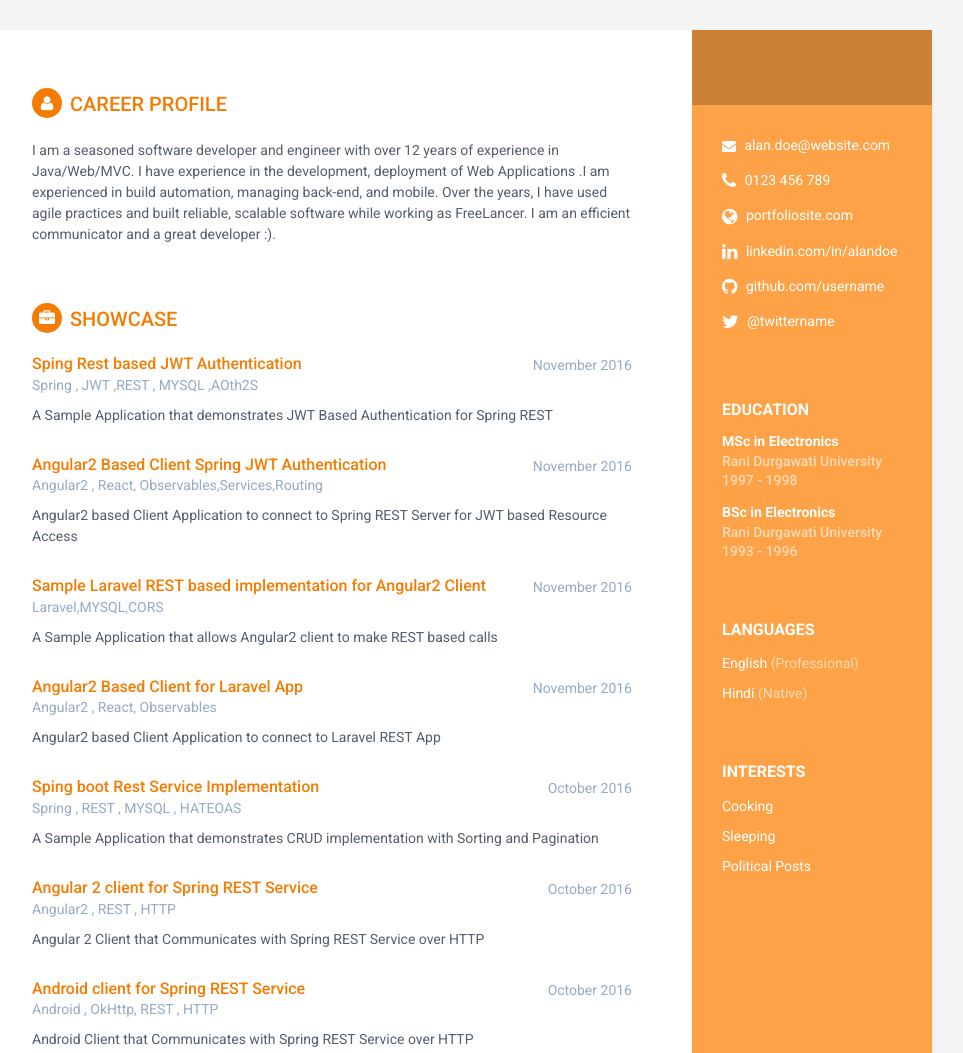
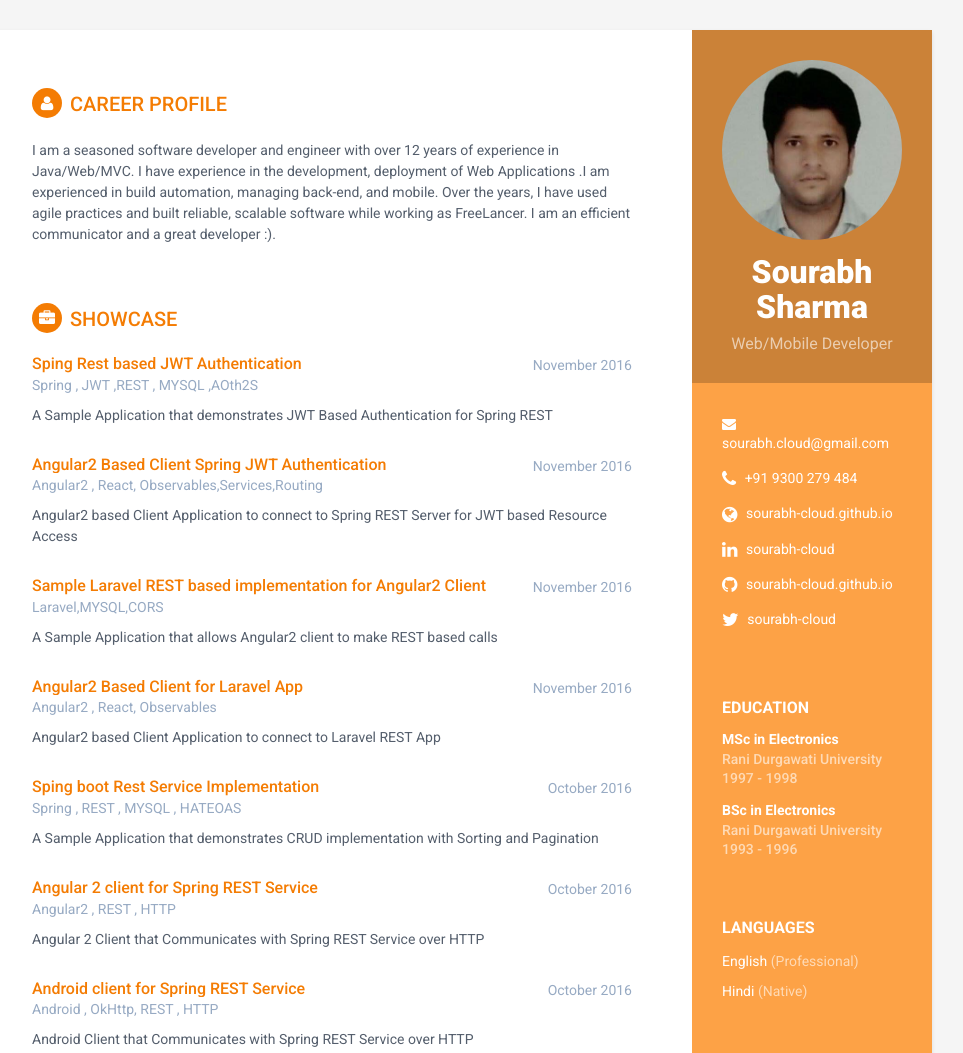
Before and after one commit to sourabh-cloud/sourabh-cloud.github.io, a plain HTML site: page index.html in a window 1280 px wide. Shown: the top 1053 px of the page, without its empty margins (188-1151 px from the left). Drawn offline with Linux system fonts and the light colour scheme.

Commit message:
Initial commit

```diff
--- /dev/null
+++ b/assets/js/sourabh.js
@@ -0,0 +1,37 @@
+$(document).ready(function (){
+   //###########################################################################
+   var me={
+     name:"Sourabh Sharma" ,
+     tagline:"Web/Mobile Developer",
+     img_src:'assets/images/sourabh.png',
+     img_alt:'Sourabh Sharma',
+     email:'sourabh.cloud@gmail.com',
+     contact:'+91 9300 279 484',
+     website:'sourabh-cloud.github.io',
+     linked:'sourabh-cloud',
+     github:'sourabh-cloud.github.io',
+     twitter:'sourabh-cloud'
+
+   };
+   populateMe(me);
+   //###########################################################################
+});
+function populateMe(me){
+    $("#me_name").html(me.name);
+    $("#me_tagline").html(me.tagline);
+    $("#me_img").attr("src",me.img_src);
+    $("#me_img").attr("alt",me.img_alt);
+    $("#me_email").attr("href","mailto:"+me.email);
+    $("#me_email").html(me.email);
+    $("#me_contact").attr("href","tel:"+me.contact);
+    $("#me_contact").html(me.contact);
+    $("#me_website").html(me.website);
+    $("#me_website").attr("href","http://"+me.website);
+    $("#me_linked").html(me.linked);
+    $("#me_linked").attr("href","https://in.linkedin.com/in/"+me.linked);
+    $("#me_github").html(me.github);
+    $("#me_github").attr("href","http://"+me.github);
+    $("#me_twitter").html(me.twitter);
+    $("#me_twitter").attr("href","https://twitter.com/"+me.twitter);
+
+}
--- a/index.html
+++ b/index.html
@@ -326,7 +326,7 @@
         <script type="text/javascript" src="assets/plugins/bootstrap/js/bootstrap.min.js"></script>
         <!-- custom js -->
         <script type="text/javascript" src="assets/js/main.js"></script>
-        <script type="text/javascript" src="assets/js/ms.js"></script>
+        <script type="text/javascript" src="assets/js/sourabh.js"></script>
 
     </body>
 </html>
```
Also changed, not shown: assets/images/sourabh.png (added).
